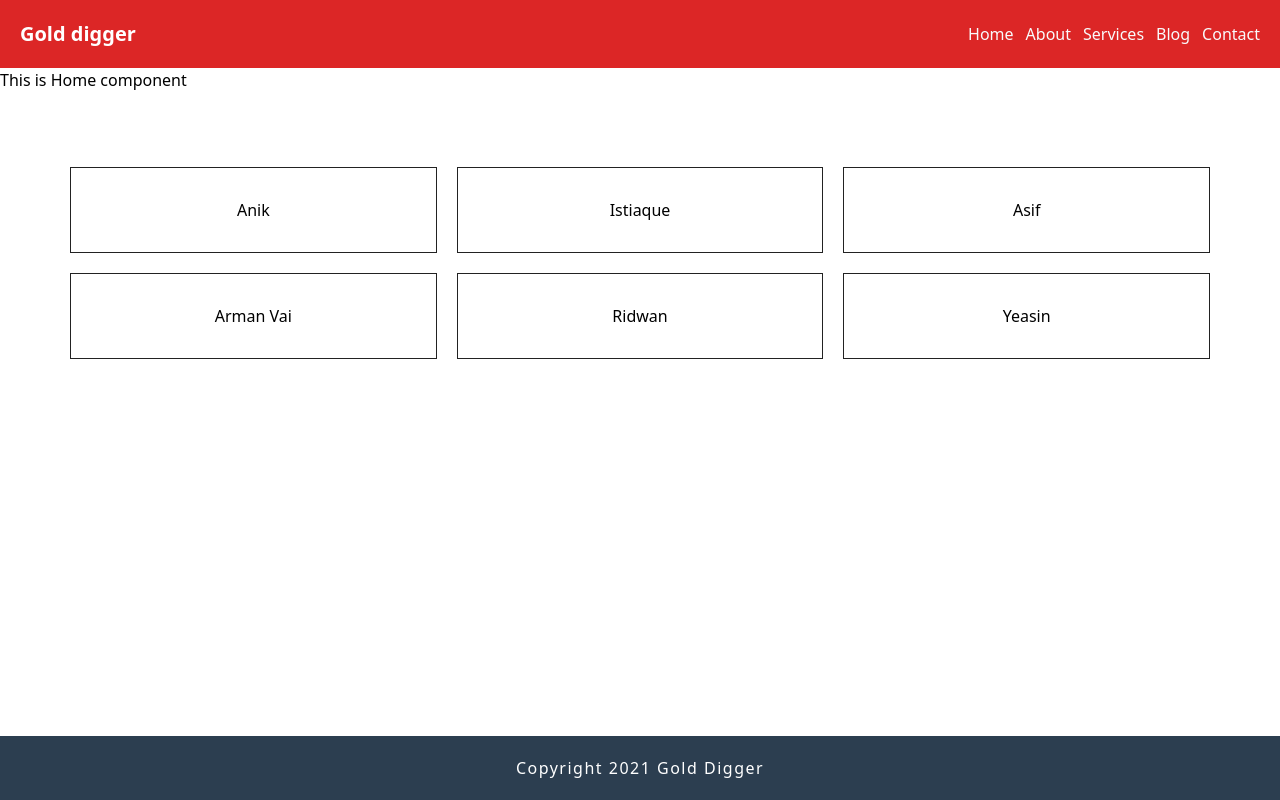
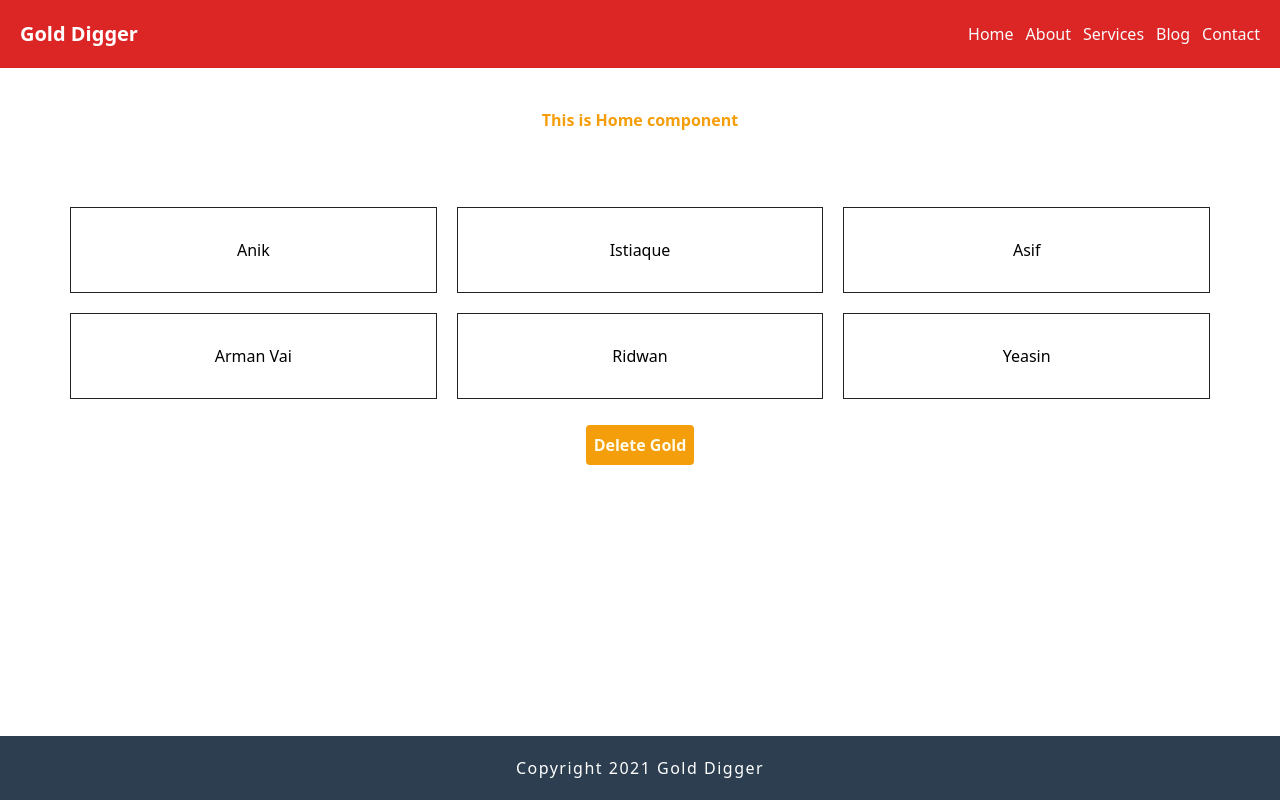
Before and after one commit to yeasin2448/gold-digger, a Vue app: page / in a window 1280 px wide. Built offline with nearby package versions, Linux system fonts and the light colour scheme.

Commit message:
3nd updates

```diff
--- a/src/App.vue
+++ b/src/App.vue
@@ -1,11 +1,11 @@
 <template>
 	<div class="flex flex-col min-h-screen">
-		<app-header class="flex-none"></app-header>
+		<app-header class="flex-none" :title="title" v-on:onTitle="updateGold($event)"></app-header>
 		<!-- <app-header></app-header>
 		<app-golds></app-golds>
 		<app-footer></app-footer>-->
 		<router-view class="flex-1" />
-		<app-footer class="flex-none"></app-footer>
+		<app-footer class="flex-none" :title="title"></app-footer>
 	</div>
 </template>
 
@@ -22,9 +22,14 @@ export default {
 	},
 	data() {
 		return {
-
+			title : 'Gold Digger'
 		}
 	},
+	methods: {
+		updateGold: function(updatedGolds) {
+			this.title = updatedGolds;
+		}
+	}
 }
 </script>
 
--- a/src/components/Footer.vue
+++ b/src/components/Footer.vue
@@ -1,15 +1,26 @@
 <template>
     <footer>
-        <p>{{ copyright }}</p>
+        <p>{{ copyright }} {{ title }}</p>
     </footer>
 </template>
 
 <script>
+import { bus } from '../main'
 export default {
+    props: {
+        title: {
+            type: String
+        }
+    },
     data() {
         return {
-            copyright : 'Copyright 2021 Gold Digger'
+            copyright : 'Copyright 2021'
         }
+    },
+    created() {
+        bus.$on('titleOn', (data)=> {
+            this.title = data
+        })
     }
 }
 </script>
--- a/src/components/Golds.vue
+++ b/src/components/Golds.vue
@@ -1,26 +1,31 @@
 <template>
-  <div id="golds">
+  <div id="golds" class="text-center">
     <ul>
       <li v-for="gold in golds" v-bind:key="gold.name" v-on:click="gold.show = !gold.show">
         <h3>{{ gold.name }}</h3>
         <h4 v-if="gold.show">{{ gold.speciality }}</h4>
       </li>
     </ul>
+    <button v-on:click="deleteGolds" class="bg-yellow-500 rounded p-2 text-yellow-50 font-semibold mt-4">Delete Gold</button>
   </div>
 </template>
 
 <script>
   export default {
+    props : {
+      golds : {
+        type : Array,
+        required : true
+      }
+    },
     data() {
       return {
-        golds : [
-          {name: 'Anik', speciality: 'Frontend Master', show: false},
-          {name: 'Istiaque', speciality: 'Frontend developer', show: false},
-          {name: 'Asif', speciality: 'Django developer', show: false},
-          {name: 'Arman Vai', speciality: 'WordPress Master', show: false},
-          {name: 'Ridwan', speciality: 'WordPress Devloper', show: false},
-          {name: 'Yeasin', speciality: 'Web designer', show: false}
-        ]
+
+      }
+    },
+    methods: {
+      deleteGolds: function () {
+        this.golds.pop();
       }
     }
   }
--- a/src/components/Header.vue
+++ b/src/components/Header.vue
@@ -1,6 +1,6 @@
 <template>
 	<header class="bg-red-600 p-5 flex justify-between">
-		<h1 class="text-white text-xl font-bold">{{ title }}</h1>
+		<h1 class="text-white text-xl font-bold" v-on:click="onTitle">{{ title }}</h1>
 		<ul class="flex space-x-3 items-center">
 			<li v-for="menu in menus" :key="menu.name">
 				<router-link :to="menu.link" class="text-gray-50">{{ menu.name }}</router-link>
@@ -10,10 +10,15 @@
 </template>
 
 <script>
+import { bus } from '../main'
 export default {
+	props: {
+		title: {
+			type: String
+		}
+	},
 	data() {
 		return {
-			title: 'Gold digger',
 			menus: [
 				{ name: 'Home', link: '/' },
 				{ name: 'About', link: '/about' },
@@ -22,6 +27,13 @@ export default {
 				{ name: 'Contact', link: '/contact' }
 			]
 		}
+	},
+	methods: {
+		onTitle: function() {
+			// this.$emit('onTitle', 'Gold Hunter')
+			this.title = 'Gold Lover';
+			bus.$emit('titleOn', 'Gold Lover');
+		}
 	}
 }
 </script>
--- a/src/main.js
+++ b/src/main.js
@@ -4,6 +4,8 @@ import './assets/tailwind.css'
 
 import router from './router'
 
+export const bus = new Vue();
+
 new Vue({
   router,
   render: h => h(App),
--- a/src/pages/About.vue
+++ b/src/pages/About.vue
@@ -1,12 +1,11 @@
 <template>
 	<div class='About'>
-		<h4>This is About component</h4>
+		<h4 class="font-bold text-yellow-500 text-center mt-10">This is About component</h4>
 	</div>
 </template>
 
 <script>
 export default {
 	name:'About',
-
 }
 </script>
--- a/src/pages/Blog.vue
+++ b/src/pages/Blog.vue
@@ -1,6 +1,6 @@
 <template>
 	<div class='Blog'>
-		<h4>This is Blog component</h4>
+		<h4 class="font-bold text-yellow-500 text-center mt-10">This is Blog component</h4>
 	</div>
 </template>
 
--- a/src/pages/Contact.vue
+++ b/src/pages/Contact.vue
@@ -1,6 +1,6 @@
 <template>
 	<div class='Contact'>
-		<h4>This is Contact component</h4>
+		<h4 class="font-bold text-yellow-500 text-center mt-10">This is Contact component</h4>
 	</div>
 </template>
 
--- a/src/pages/Home.vue
+++ b/src/pages/Home.vue
@@ -1,7 +1,7 @@
 <template>
 	<div class="Home">
-		<h4>This is Home component</h4>
-		<Golds />
+		<h4 class="font-bold text-yellow-500 text-center mt-10">This is Home component</h4>
+		<Golds v-bind:golds="golds" />
 	</div>
 </template>
 
@@ -11,6 +11,18 @@ export default {
 	name: 'Home',
 	components: {
 		Golds
+	},
+	data () {
+		return {
+			golds : [
+				{name: 'Anik', speciality: 'Frontend Master', show: false},
+				{name: 'Istiaque', speciality: 'Frontend developer', show: false},
+				{name: 'Asif', speciality: 'Django developer', show: false},
+				{name: 'Arman Vai', speciality: 'WordPress Master', show: false},
+				{name: 'Ridwan', speciality: 'WordPress Devloper', show: false},
+				{name: 'Yeasin', speciality: 'Web designer', show: false}
+			]
+		}
 	}
 }
 </script>
--- a/src/pages/Services.vue
+++ b/src/pages/Services.vue
@@ -1,6 +1,6 @@
 <template>
 	<div class='Services'>
-		<h4>This is Services component</h4>
+		<h4 class="font-bold text-yellow-500 text-center mt-10">This is Services component</h4>
 	</div>
 </template>
 
```
Also changed, not shown: 1 other file (tests, documents, lock files or other folders).
